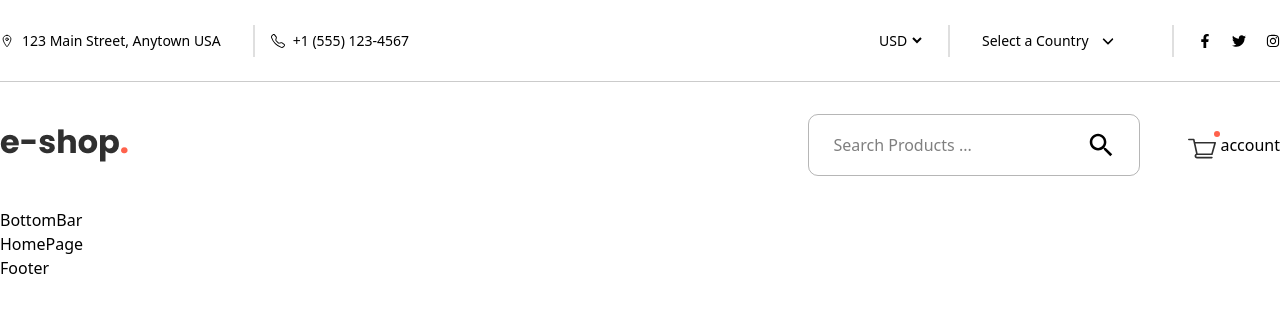
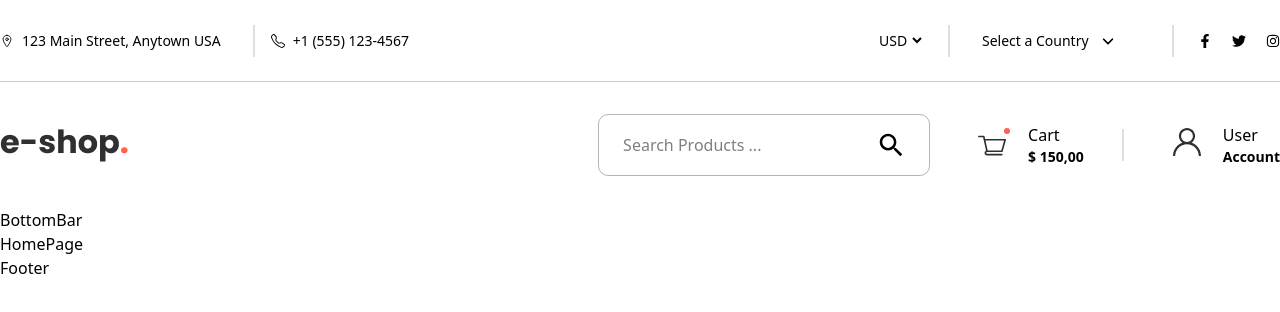
Before and after one commit to Githubshakil/eshop, a React (Vite) app: page / in a window 1280 px wide. Shown: the top 312 px of the page. Built offline with nearby package versions, Linux system fonts and the light colour scheme.

Commit message:
middle header part done

```diff
--- a/src/components/header/MiddleBar.jsx
+++ b/src/components/header/MiddleBar.jsx
@@ -1,38 +1,54 @@
-import React from 'react'
-import Container from '../commonlayout/Container'
+import React from "react";
+import Container from "../commonlayout/Container";
 import { IoMdSearch } from "react-icons/io";
-import CartIcon from '../../icons/cartIcon';
+import CartIcon from "../../icons/cartIcon";
+import UserIcon from "../../icons/UserIcon";
 
 const MiddleBar = () => {
   return (
     <Container>
-
-      <div className='flex justify-between items-center py-8'>
+      <div className="flex justify-between items-center py-8">
         <div>
           <img src="images/logo.png" alt="logo" />
         </div>
 
-
-        <div className='flex items-center'>
-          <div className='relative flex items-center mr-[48px]'>
+        <div className="flex items-center">
+          <div className="relative flex items-center mr-[48px]">
             <input
-            className='w-[332px] border border-[rgba(48,48,48,0.35)] py-[18px] px-6 rounded-[10px]'
-            type="text"
-            placeholder='Search Products ...'
+              className="w-[332px] border border-[rgba(48,48,48,0.35)] py-[18px] px-6 rounded-[10px]"
+              type="text"
+              placeholder="Search Products ..."
             />
-            <IoMdSearch className='text-3xl absolute top-1/2 right-6 -translate-y-1/2' />
+            <IoMdSearch className="text-3xl absolute top-1/2 right-6 -translate-y-1/2" />
           </div>
 
+          <div className=' flex flex-col justify-center relative pl-[50px] before:content-[""] before:bg-[#bfbfbf] before:absolute before:w-[1px] before:h-[32px] before:right-[-40px] before:top-[50%] before:-translate-[50%]'>
+            <div className="absolute top-[5px] left-0">
+              <CartIcon />
+            </div>
+            <p className='font-["Montserrat"] text-base font-normal leading-6'>
+              Cart
+            </p>
+            <span className='font-["Montserrat"] font-bold text-sm leading-5'>
+              $ 150,00
+            </span>
+          </div>
 
-          <div>
-            <CartIcon />
+          <div className="relative pl-[50px] ml-[89px] flex flex-col justify-center">
+            <div className="absolute top-[5px] left-0">
+              <UserIcon />
+            </div>
+            <p className='font-["Montserrat"] text-base font-normal leading-6'>
+              User
+            </p>
+            <span className='font-["Montserrat"] font-bold text-sm leading-5'>
+              Account
+            </span>
           </div>
-          <div>account</div>
         </div>
       </div>
+    </Container>
+  );
+};
 
-    </Container>
-  )
-}
-
-export default MiddleBar
+export default MiddleBar;
--- /dev/null
+++ b/src/icons/UserIcon.jsx
@@ -0,0 +1,18 @@
+import React from 'react'
+
+const UserIcon = () => {
+  return (
+        <svg width="28" height="28" viewBox="0 0 28 28" fill="none" xmlns="http://www.w3.org/2000/svg">
+        <g clip-path="url(#clip0_2_216)">
+        <path d="M23.8995 18.1005C22.3747 16.5757 20.5597 15.4469 18.5795 14.7635C20.7004 13.3028 22.0938 10.8581 22.0938 8.09375C22.0938 3.63087 18.4629 0 14 0C9.53712 0 5.90625 3.63087 5.90625 8.09375C5.90625 10.8581 7.29963 13.3028 9.42058 14.7635C7.44034 15.4469 5.62538 16.5757 4.10052 18.1005C1.45627 20.7448 0 24.2605 0 28H2.1875C2.1875 21.4866 7.48656 16.1875 14 16.1875C20.5134 16.1875 25.8125 21.4866 25.8125 28H28C28 24.2605 26.5437 20.7448 23.8995 18.1005ZM14 14C10.7433 14 8.09375 11.3505 8.09375 8.09375C8.09375 4.837 10.7433 2.1875 14 2.1875C17.2567 2.1875 19.9062 4.837 19.9062 8.09375C19.9062 11.3505 17.2567 14 14 14Z" fill="#303030"/>
+        </g>
+        <defs>
+        <clipPath id="clip0_2_216">
+        <rect width="28" height="28" fill="white"/>
+        </clipPath>
+        </defs>
+        </svg>
+  )
+}
+
+export default UserIcon
```
